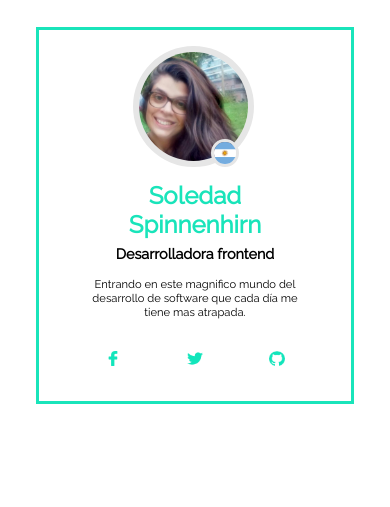
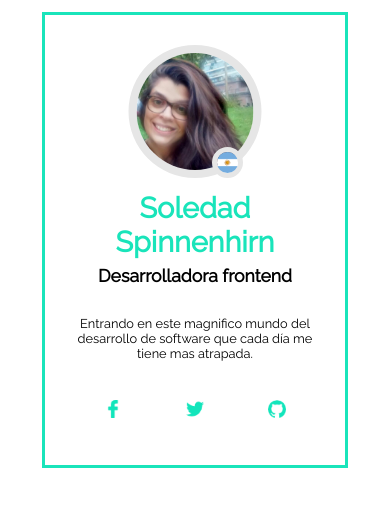
Before and after one commit to mbelen/practicosAda, a web app: file modulo2-css/integradorCSS/profileCard/index.html in a window 390 px wide. Shown: the top 507 px of the page. Run offline with its HTML, style and script files only (its server is not run), Linux system fonts and the light colour scheme.

Commit message:
modificaciones avatar profile card

```diff
--- a/modulo2-css/integradorCSS/profileCard/css/estilos.css
+++ b/modulo2-css/integradorCSS/profileCard/css/estilos.css
@@ -1,44 +1,47 @@
-*,body{
+*, body{
 	margin: 0;
 	padding: 0;
 	font-family: 'Raleway', sans-serif;
 }
 
 #container{
-	margin: 2% auto;
-	width: 30%;
+	margin: 3% auto;
+	width: 300px;
+	height: 450px;
 	border: 0.2em;
 	border-color: #19E4BA;
 	border-style: solid;
 }
 
 header{
-	margin: 5% auto;
+	margin: 10% auto;
 }
 
 #avatar{
-	width: 35%;
-	height: 35%;
-	border: 0.6em;
+	width: 39%;
+	height: 39%;
+	border: 0.5em;
 	border-radius: 50%;
 	border-color: #E6E6E6;
 	border-style: solid;
-	margin-left: 30%;
+	position: relative;
+	left: 50%;
+	transform: translateX(-50%);
 }
 
 #bandera{
 	width: 7%;
 	height: 7%;
-	border:0.4em;
+	border:0.35em;
 	border-radius: 50%;
 	border-color: #E6E6E6;
 	border-style: solid;
 	position: relative;
-	right: 15%;
+	left: 10%;
 }
 
 .ubicarTexto{
-	width: 70%;
+	width: 80%;
 	margin-right: auto;
 	margin-left: auto;
 	text-align: center;
@@ -46,132 +49,29 @@ header{
 
 h1{
 	color: #19E4BA;
-	font-size: 2em;
+	font-size: 1.8em;
 	margin-top: 3%;
 	margin-bottom: 0;
 }
 
 h2{
-	font-size: 1.2em;
+	font-size: 1.1em;
 	margin-top: 2%;
 	margin-bottom: 2%;
 }
 
 #container p{
-	margin: 5% auto;
-	font-size: 1em;
+	margin: 7% auto;
+	font-size: 0.8em;
 }
 
 footer{
-	margin:5% auto;
-	text-align: center;/*preguntar*/
+	margin:8% auto;
+	text-align: center;
 }
 
 footer img{
 	margin: 5% 10%;
-	width: 5%;
-	height: 5%;
+	width: 6%;
+	height: auto;
 }
-
-@media (max-width: 250px){
-#container{
-	width: 90%;
-	margin-top: 10%;
-}
-
-h1{
-	font-size: 1.1em;
-}
-
-h2{
-	font-size: 0.6em;
-}
-
-#container p{
-	font-size: 0.3em;
-}
-
-#avatar{
-	border: 0.3em;
-	border-radius: 50%;
-	border-color: #E6E6E6;
-	border-style: solid;
-}
-
-#bandera{
-	border:0.2em;
-	border-radius: 50%;
-	border-color: #E6E6E6;
-	border-style: solid;
-}
-
-}
-
-@media (min-width: 250px) and (max-width: 490px){
-
-#container{
-	width: 80%;
-	margin-top: 7%;
-}
-
-h1{
-	font-size: 1.5em;
-}
-
-h2{
-	font-size: 0.9em;
-}
-
-#container p{
-	font-size: 0.7em;
-}
-
-#avatar{
-	border: 0.4em;
-	border-radius: 50%;
-	border-color: #E6E6E6;
-	border-style: solid;
-}
-
-#bandera{
-	border:0.2em;
-	border-radius: 50%;
-	border-color: #E6E6E6;
-	border-style: solid;
-}
-
-}
-
-@media (min-width:490px) and (max-width:900px){
-
-#container{
-	width: 50%;
-}
-
-h1{
-	font-size: 1.8em;
-}
-
-h2{
-	font-size: 1em;
-}
-
-#container p{
-	font-size: 0.8em;
-}
-
-#avatar{
-	border: 0.5em;
-	border-radius: 50%;
-	border-color: #E6E6E6;
-	border-style: solid;
-}
-
-#bandera{
-	border:0.3em;
-	border-radius: 50%;
-	border-color: #E6E6E6;
-	border-style: solid;
-}
-
-}
--- a/modulo2-css/integradorCSS/profileCard/index.html
+++ b/modulo2-css/integradorCSS/profileCard/index.html
@@ -13,8 +13,8 @@
 <body>
 	<section id="container">
 		<header>
-			<img id="avatar" src="img/avatar.png">
-			<img id="bandera" src="img/bandera.png">
+			<img id="avatar" src="img/avatar.png"/>
+			<img id="bandera" src="img/bandera.png"/>
 			<h1 class="ubicarTexto">Soledad Spinnenhirn</h1>
 			<h2 class="ubicarTexto">Desarrolladora frontend</h3>
 		</header>
```
